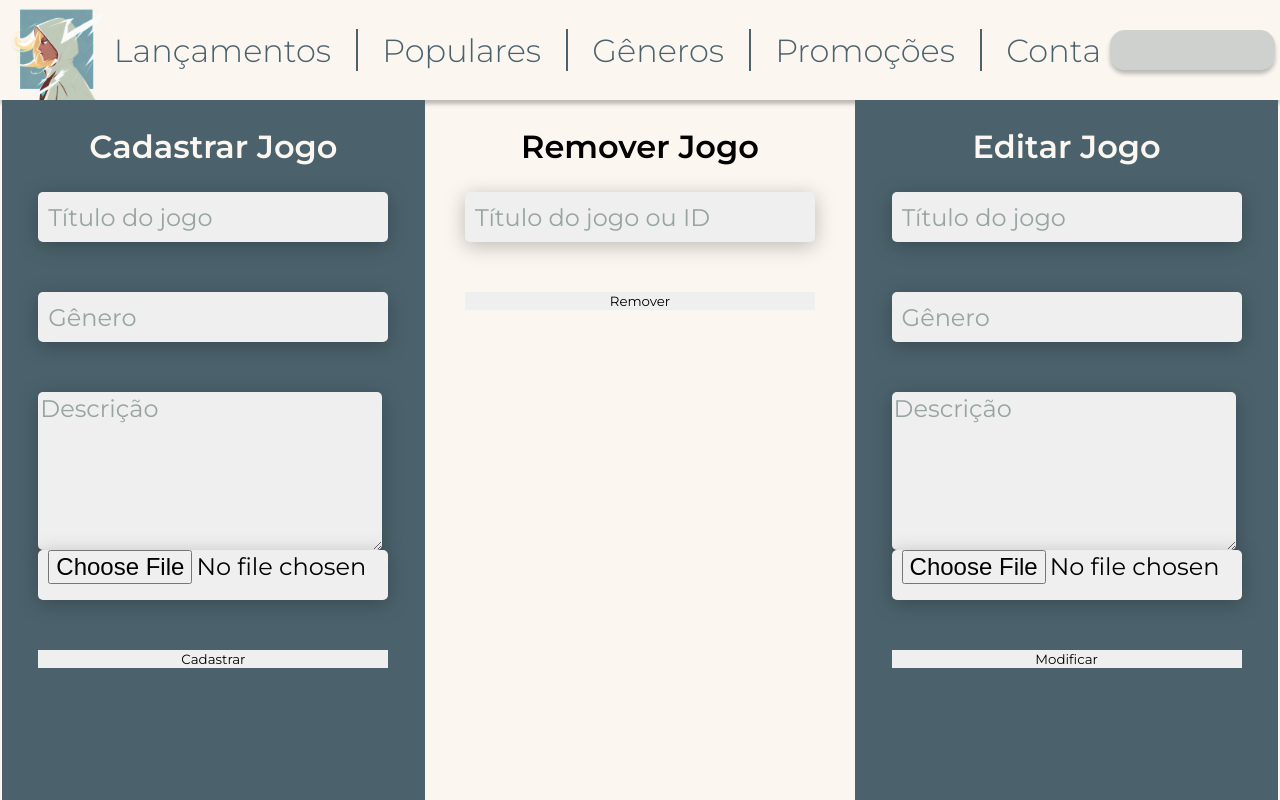
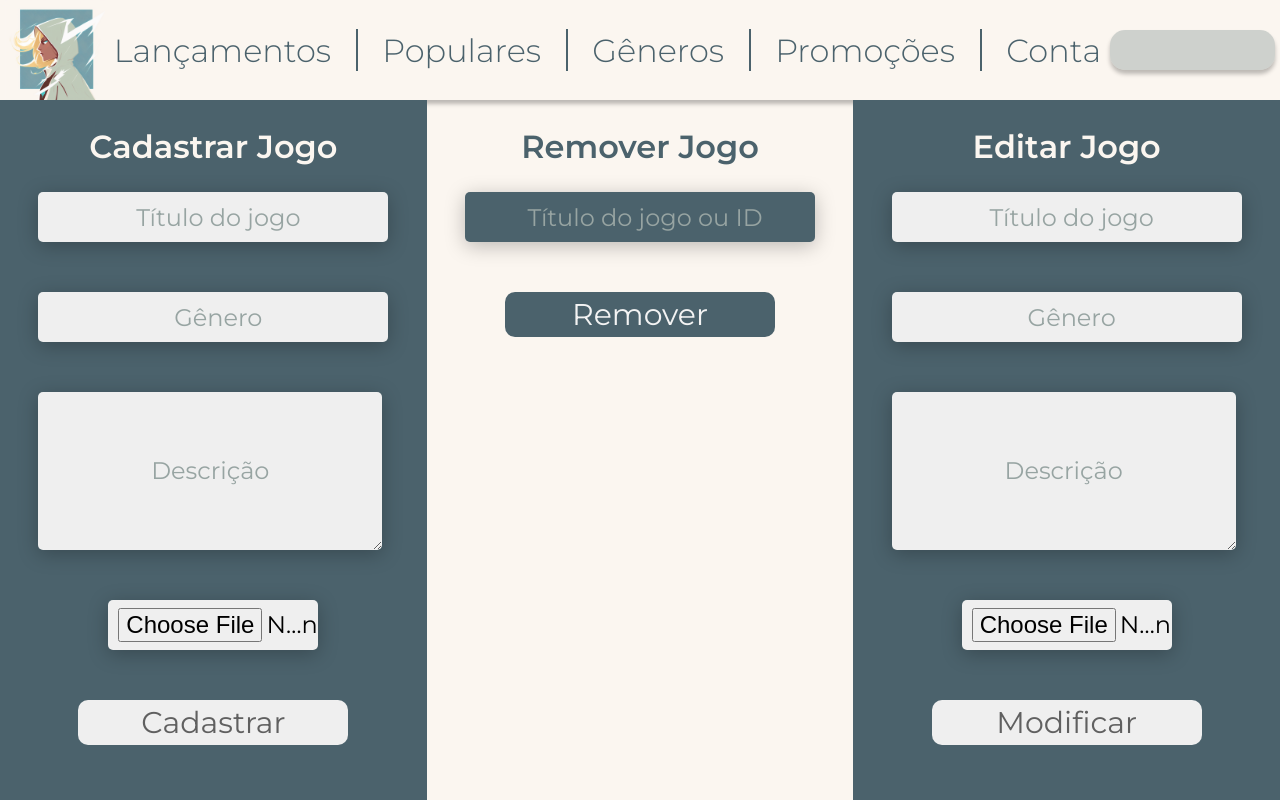
Before and after one commit to nathanassis/emakers-front-end, a React (Create React App) app: page /admin in a window 1280 px wide. Built offline with nearby package versions, Linux system fonts and the light colour scheme.

Commit message:
feat(admin): add icon and improve style

```diff
--- a/src/pages/admin/index.css
+++ b/src/pages/admin/index.css
@@ -1,5 +1,4 @@
 .container-admin {
-    width: 33%;
     flex-direction: column;
     align-items: center;
 }
@@ -9,6 +8,10 @@
     height: 50px;
 }
 
+.container-admin>form>button.invert-color {
+    color: #F3F3F3;
+}
+
 textarea {
     width: 340px;
     height: 154px;
@@ -16,14 +19,14 @@ textarea {
     background-color: #EFEFEF;
     box-shadow: 0px 4px 20px rgba(0, 0, 0, 0.25);
     border: 0;
+    margin-bottom: 50px;
 }
 
 .container-admin-title {
-    font-family: 'Montserrat';
-    font-style: normal;
     font-weight: 600;
     font-size: 32px;
     line-height: 39px;
+    color: #4B626C;
 }
 
 .invert-color {
@@ -33,3 +36,32 @@ textarea {
 .invert-color>h1 {
     color: #FBF6F0;
 }
+
+.admin-button {
+    width: 270px;
+    height: 45px;
+    border-radius: 10px;
+    margin: 0 auto;
+    font-weight: 400;
+    font-size: 30px;
+    line-height: 37px;
+    color: #606060;
+}
+
+.container-admin>form>input::placeholder {
+    text-align: center;
+}
+
+.container-admin>form>textarea::placeholder {
+    text-align: center;
+    vertical-align: middle;
+    height: 154px;
+    line-height: 154px;
+}
+
+.container-admin>form>input[type="file"] {
+    width: 200px;
+    height: 50px;
+    line-height: 50px;
+    margin: 0 auto 50px auto;
+}
--- a/src/pages/admin/index.tsx
+++ b/src/pages/admin/index.tsx
@@ -18,14 +18,14 @@ function Admin() {
                         <Input type="text" name="new-gender" placeholder="Gênero" />
                         <textarea name="new-desc" placeholder="Descrição"></textarea>
                         <Input type="file" name="new-image" />
-                        <Button type="submit" name="new-submit">Cadastrar</Button>
+                        <Button classes="admin-button" type="submit" name="new-submit">Cadastrar</Button>
                     </Form>
                 </Container>
                 <Container classes="container-admin">
                     <h1 className="container-admin-title">Remover Jogo</h1>
                     <Form>
-                        <Input type="text" name="remove-title" placeholder="Título do jogo ou ID" />
-                        <Button type="submit" name="remove-submit">Remover</Button>
+                        <Input classes="invert-color" type="text" name="remove-title" placeholder="Título do jogo ou ID" />
+                        <Button classes="admin-button invert-color" type="submit" name="remove-submit">Remover</Button>
                     </Form>
                 </Container>
                 <Container classes="container-admin invert-color">
@@ -35,7 +35,7 @@ function Admin() {
                         <Input type="text" name="edit-gender" placeholder="Gênero" />
                         <textarea name="edit-desc" placeholder="Descrição"></textarea>
                         <Input type="file" name="edit-image" />
-                        <Button type="submit" name="edit-submit">Modificar</Button>
+                        <Button classes="admin-button" type="submit" name="edit-submit">Modificar</Button>
                     </Form>
                 </Container>
             </Section>
```
